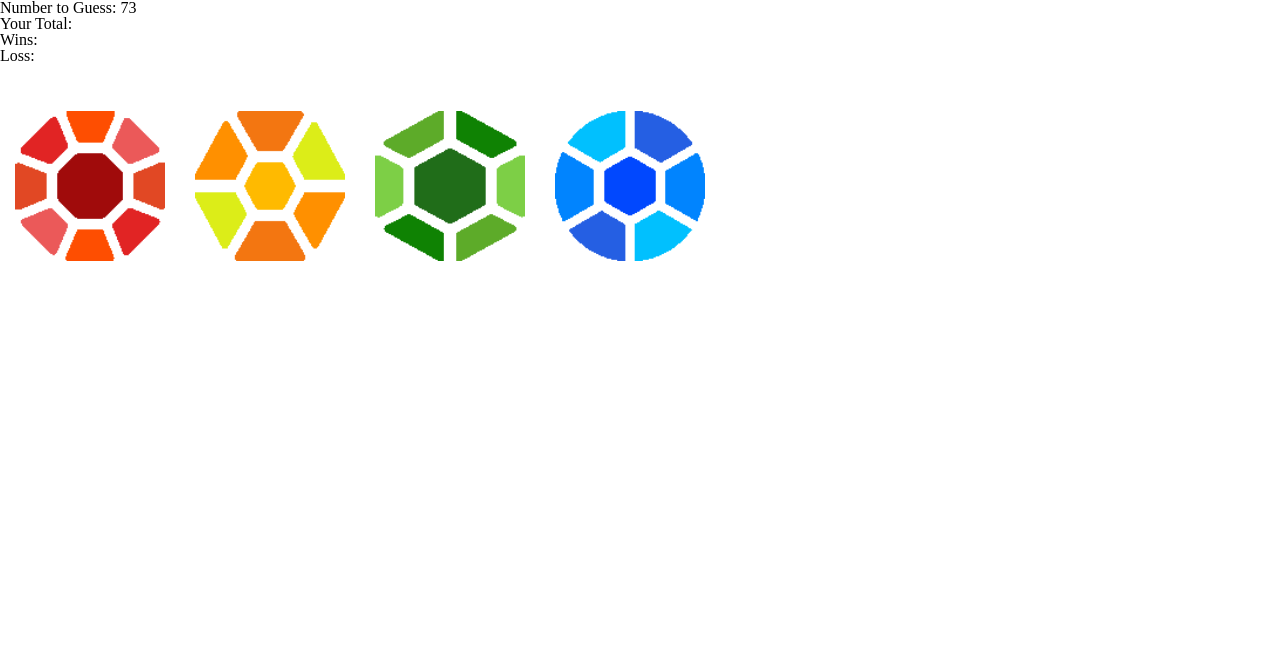
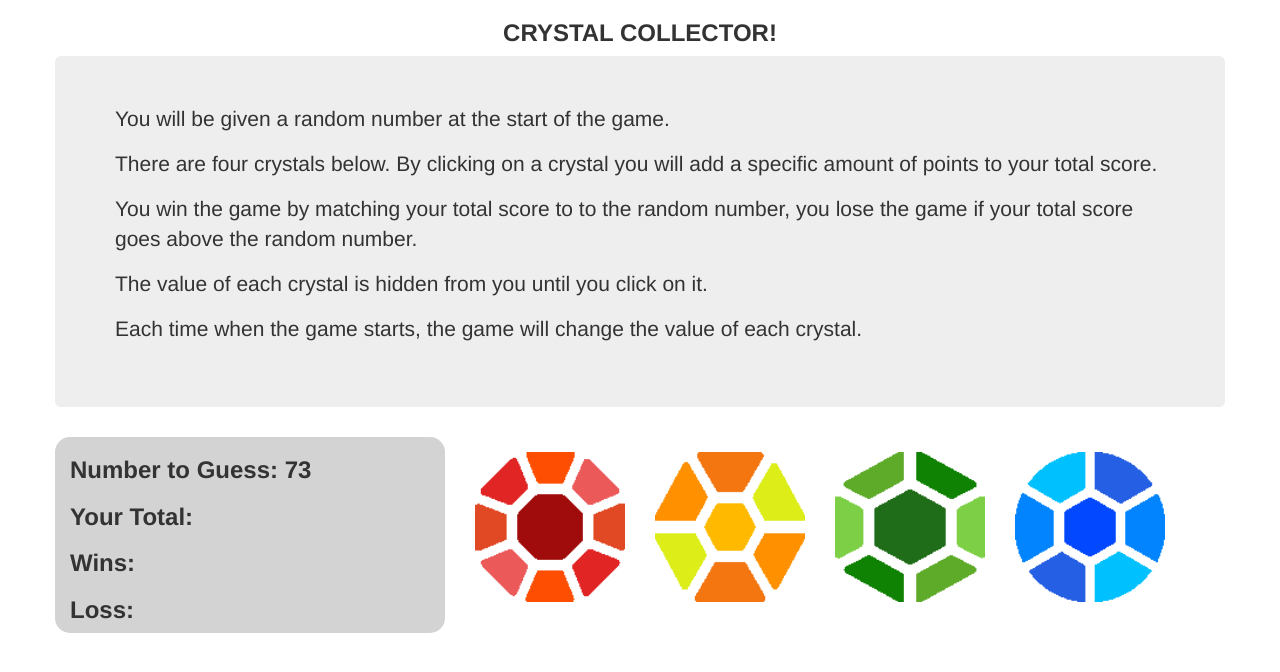
Before and after one commit to jpalacpac/week-4-game, a plain HTML site: page index.html in a window 1280 px wide. Drawn offline with nearby package versions, Linux system fonts and the light colour scheme.

Commit message:
updated files

```diff
--- a/assets/css/style.css
+++ b/assets/css/style.css
@@ -1,3 +1,14 @@
+h1 {
+  font-size: 24px;
+  font-weight: bold;
+}
+
+.wrapper {
+  border-radius: 15px;
+  background: lightgrey;
+}
+
+
 .redOne {
       position: relative;
       float: left;
--- a/index.html
+++ b/index.html
@@ -4,17 +4,40 @@
 	<meta charset="utf-8">
 	<title>Crystal Collector!</title>
 	<link rel="stylesheet" type="text/css" href="assets/css/reset.css">
+  <link rel="stylesheet" href="https://maxcdn.bootstrapcdn.com/bootstrap/3.3.7/css/bootstrap.min.css" integrity="sha384-BVYiiSIFeK1dGmJRAkycuHAHRg32OmUcww7on3RYdg4Va+PmSTsz/K68vbdEjh4u" crossorigin="anonymous">
 	<link rel="stylesheet" type="text/css" href="assets/css/style.css">
 </head>
 <body>
+<div class="container">
+  <div class="row">
+    <div class="col-lg-12 text-center">
+  <h1>CRYSTAL COLLECTOR!</h1>
+    </div>
+  </div>
+  <div class="row">
+    <div class="jumbotron">
+    <p>You will be given a random number at the start of the game.</p>
+    <p>There are four crystals below. By clicking on a crystal you will
+    add a specific amount of points to your total score.</p>
+    <p>You win the game by matching your total score to to the random
+    number, you lose the game if your total score goes above the random
+    number.</p>
+    <p>The value of each crystal is hidden from you until you click on it.</p>
+    <p>Each time when the game starts, the game will change the value of
+    each crystal.</p>
+    </div>
+  </div>
+</div>
 
+<div class="container">
+  <div class="row">
+    <div class="col-md-4 wrapper">
       <h1>Number to Guess: <span id="number-to-guess"></span></h1>
       <h1>Your Total: <span id="your-total"></span></h1>
       <h1>Wins: <span id="wins"></span></h1>
       <h1>Loss: <span id="lost"></span></h1>
-  <br>
-  <br>
-
+    </div>
+    <div class="col-md-8">
         <div id="red"></div>
 
         <div id="yellow"></div>
@@ -22,7 +45,7 @@
         <div id="green"></div>
 
         <div id="blue"></div>
-
+    </div>
 
 
   <script type="text/javascript" src="https://cdnjs.cloudflare.com/ajax/libs/jquery/3.2.1/jquery.min.js"></script>
```
Lines whose indentation alone changed are shown as unchanged.
